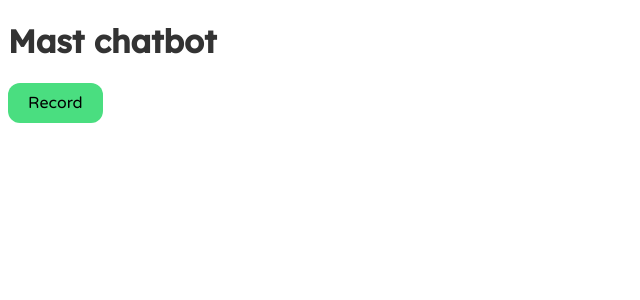
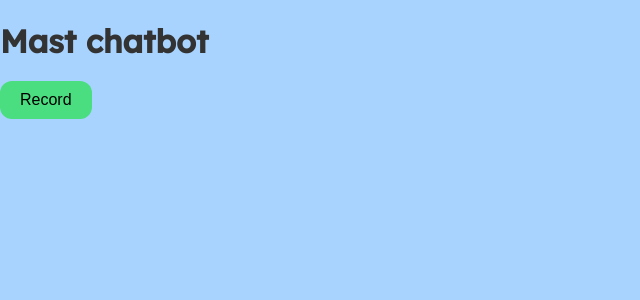
Before and after one commit to TAHIR0110/ThereForYou, a Flask app: template voice-to-text_text-to-voice/templates/index1.html in a window 1280 px wide. Shown: the top 300 px of the page, without its empty margins (0-640 px from the left). Run offline with Flask 3, Linux system fonts and the light colour scheme; the template is opened without the code that fills it, so the values that code supplies are empty.

Commit message:
Update style.css
Improved CSS for AI Voice Assistant as per goals required. Issue no #16

```diff
--- a/voice-to-text_text-to-voice/static/css/style.css
+++ b/voice-to-text_text-to-voice/static/css/style.css
@@ -1,30 +1,39 @@
 @import url('https://fonts.googleapis.com/css2?family=Varela+Round:wght@400&display=swap');
 @import url('https://fonts.googleapis.com/css2?family=Lexend:wght@500&display=swap');
 
+body {
+    font-family: 'Varela Round', sans-serif;
+    color: #333;
+    margin: 0;
+    padding: 0;
+    background-color: #a8d3fe; /* Light background color */
+}
 
 .container {
     text-align: center;
 }
 
 h1 {
-    font-family: 'lexend';
+    font-family: 'Lexend', sans-serif;
     color: #333;
+    font-size: 2em;
+    margin-bottom: 20px;
 }
 
 #waveCanvas {
     margin-top: 20px;
-    background-color: #f0f0f0;
+    background-color: #fff; /* White background */
     border: 1px solid #ccc;
+    border-radius: 12px;
+    padding: 10px;
 }
 
-
 #transcription {
-    font-family: 'varela round';
     font-size: 1.2em;
     margin-bottom: 20px;
 }
 
-#speechAudio {
+#audio {
     display: none;
 }
 
@@ -34,11 +43,11 @@ h1 {
     background-color: #4ade80;
     color: black;
     border-radius: 12px;
-    font-family: 'varela round';
     padding: 10px 20px;
     font-size: 1em;
     cursor: pointer;
     transition: background-color 0.3s ease;
+    margin-right: 10px;
 }
 
 #stopButton {
@@ -49,7 +58,7 @@ h1 {
     margin-top: 20px;
 }
 
-.console{
+.console {
     position: absolute;
     top: 50%;
     left: 50%;
@@ -57,12 +66,12 @@ h1 {
     width: 50%;
     padding: 12px;
     border-radius: 12px;
-    box-shadow: rgba(0, 0, 0, 0.1) 0px 4px 12px;
+    box-shadow: 10px 15px 3px 5px rgba(0, 0, 0, 0.1);
+    background-color: #fff; /* White background */
 }
 
 @media screen and (max-width: 600px) {
     .console {
         width: 80%;
     }
-
 }
```
